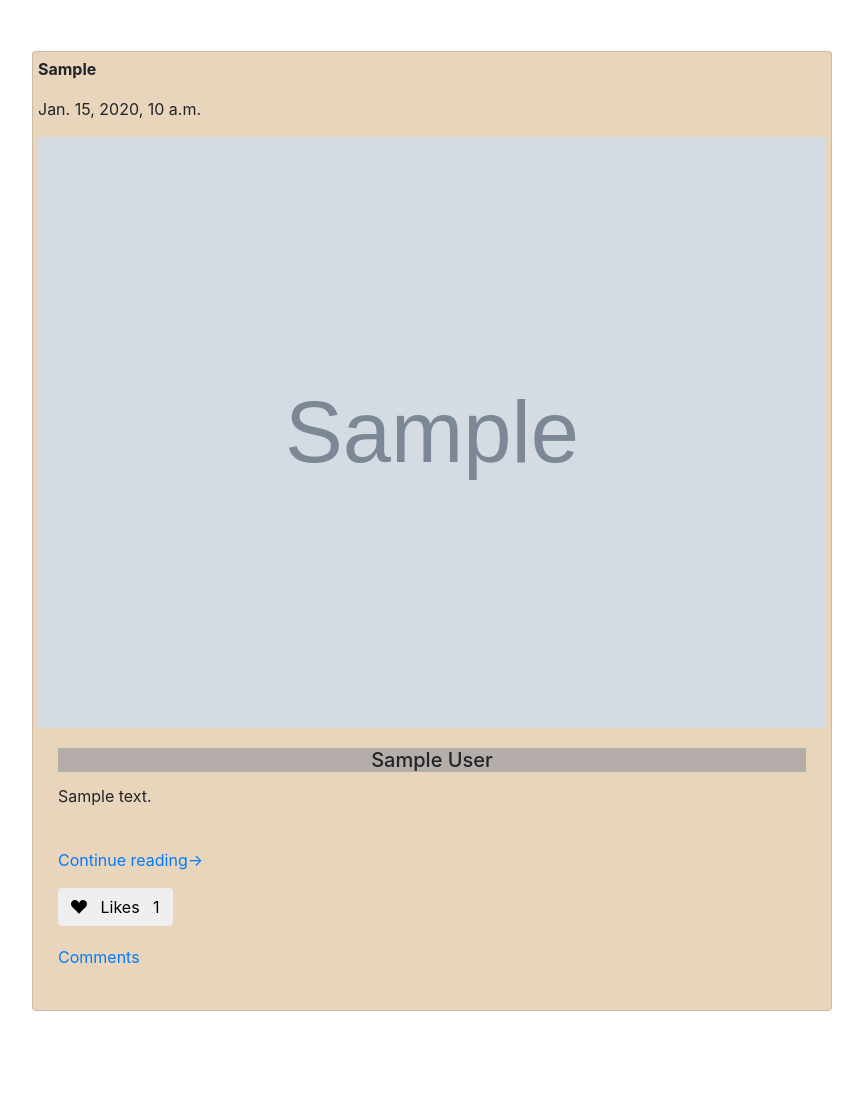
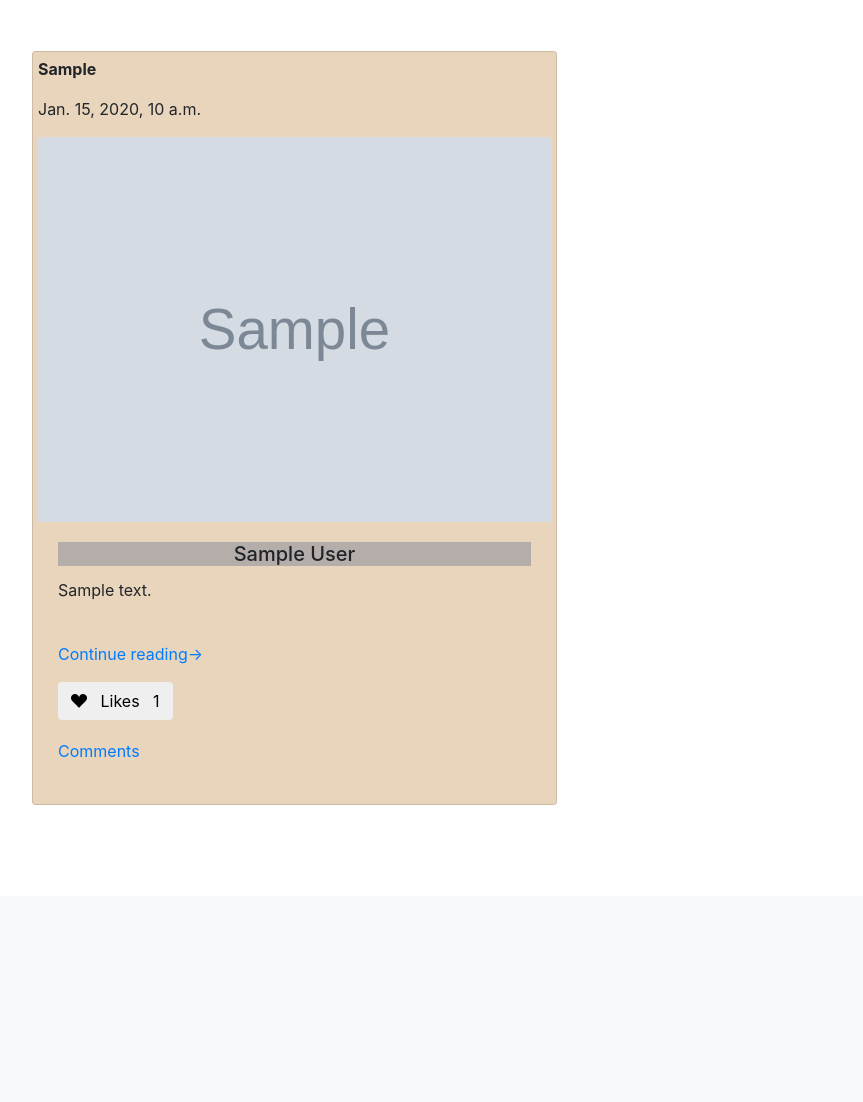
Before and after one commit to LilianBob/Covi_Org, a Django app: page /feed in a window 1280 px wide. Shown: the part 62-1164 px from the top of the page, without its empty margins (68-931 px from the left). After the commit the page ends 867 px from the top, so only its background shows below. Run offline with Django 3.2, Linux system fonts and the light colour scheme; tables that the repository leaves empty hold one stand-in row (values such as "Sample post"); grey boxes marked "Sample" are stand-in pictures; some libraries are stand-ins or nearby versions.

Commit message:
adjusted feed feature display

```diff
--- a/orgHaccounts/static/styles.css
+++ b/orgHaccounts/static/styles.css
@@ -133,3 +133,7 @@ p .btn{
     align-content: center;
     text-align: center;
 }
+#posts{
+    display:flex;
+    flex-direction: row;
+}
--- a/orgHaccounts/templates/feed/feedPost.html
+++ b/orgHaccounts/templates/feed/feedPost.html
@@ -12,9 +12,9 @@ Covid-19  News
                 {% include "partials/errors.html" %}
             </div>
         </div>
-        <div class="row justify-content-center">
-            <div class="col">
-                <div class="card" style="width: 50rem;">
+        <div class="row" id="posts">
+            <div class="col-lg-6">
+                <div class="card">
                     <p><b> {{ newsPost.intro }}</b></p>
                     <p> {{ newsPost.created_at }} </p>
                     <img class="card-img-top" src="{{ newsPost.newscover.url }}" alt="Card image">
```
